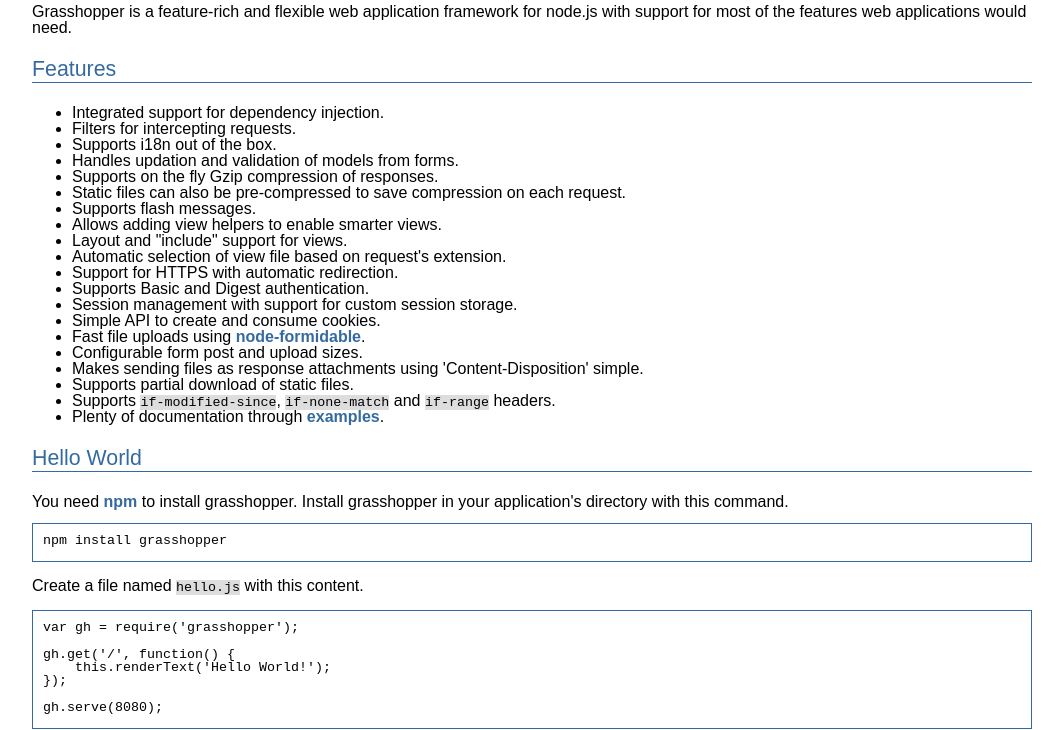
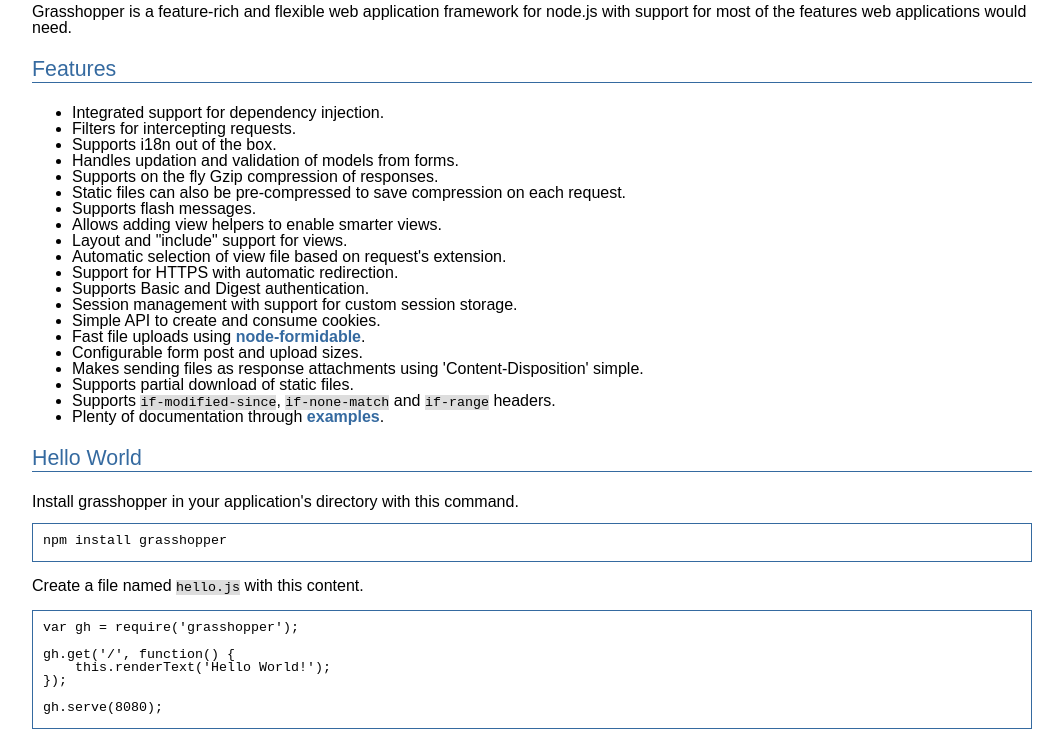
Before and after one commit to cskr/grasshopper, a plain HTML site: page index.html in a window 1280 px wide. Shown: the part 84-814 px from the top of the page, without its empty margins (108-1171 px from the left). Drawn offline with Linux system fonts and the light colour scheme.

Commit message:
Remove npm installation.

```diff
--- a/index.html
+++ b/index.html
@@ -36,8 +36,6 @@
         </ul>
 
         <h3>Hello World</h3>
-
-        You need <a href="http://github.com/isaacs/npm#readme">npm</a> to install grasshopper.
 
         Install grasshopper in your application's directory with this command.
 
```
